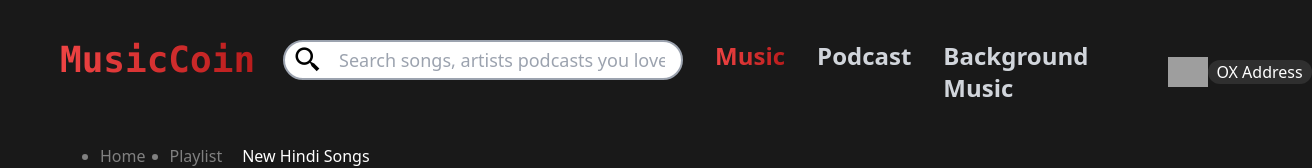
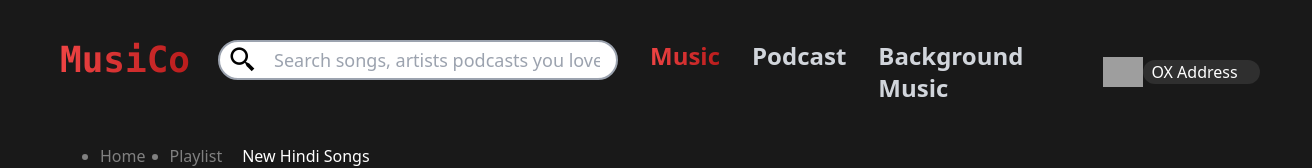
Before and after one commit to rakibul-in/MusiCo-web3conf, a website: page newhindi.html in a window 1280 px wide. Shown: the top 168 px of the page, 1312 px wide, since content can reach past the window. Drawn offline with nearby package versions, Linux system fonts and the light colour scheme; grey boxes are pictures that could not be loaded.

Commit message:
Update newhindi.html

```diff
--- a/newhindi.html
+++ b/newhindi.html
@@ -5,7 +5,7 @@
     <meta charset="UTF-8">
     <meta http-equiv="X-UA-Compatible" content="IE=edge">
     <meta name="viewport" content="width=device-width, initial-scale=1.0">
-    <title>MusicCoin-playlist</title>
+    <title>MusiCo-playlist</title>
     <link rel="stylesheet" href="https://cdn.jsdelivr.net/npm/boxicons@latest/css/boxicons.min.css">
     <!-- <script src="https://cdn.tailwindcss.com"></script> -->
     <link rel="stylesheet" href="style.css">
@@ -17,7 +17,7 @@
         <div class="logo text-4xl font-semibold font-mono p-5 mx-10 my-5">
             <span
                 class="bg-gradient-to-r from-red-500 to-red-700 text-transparent bg-clip-text font-bold cursor-pointer">
-                MusicCoin</span>
+                MusiCo</span>
         </div>
 
         <div
```
